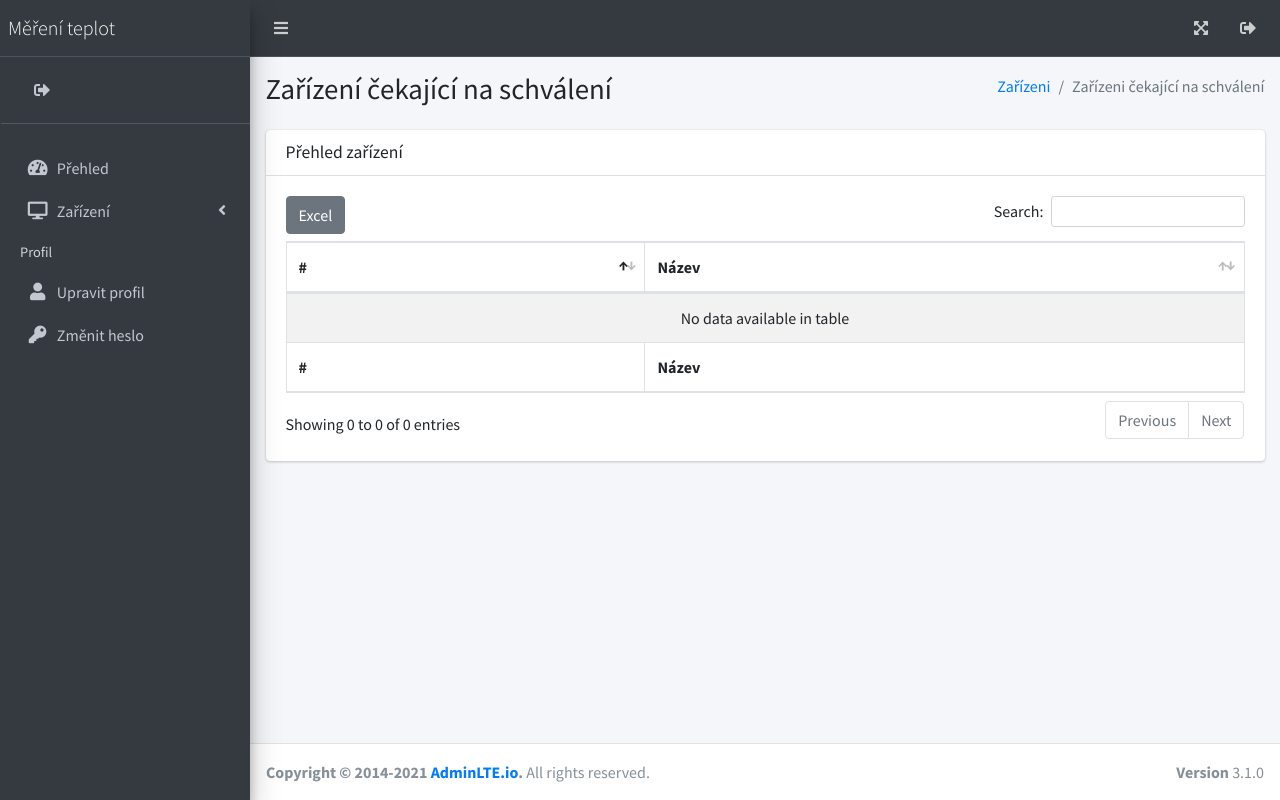
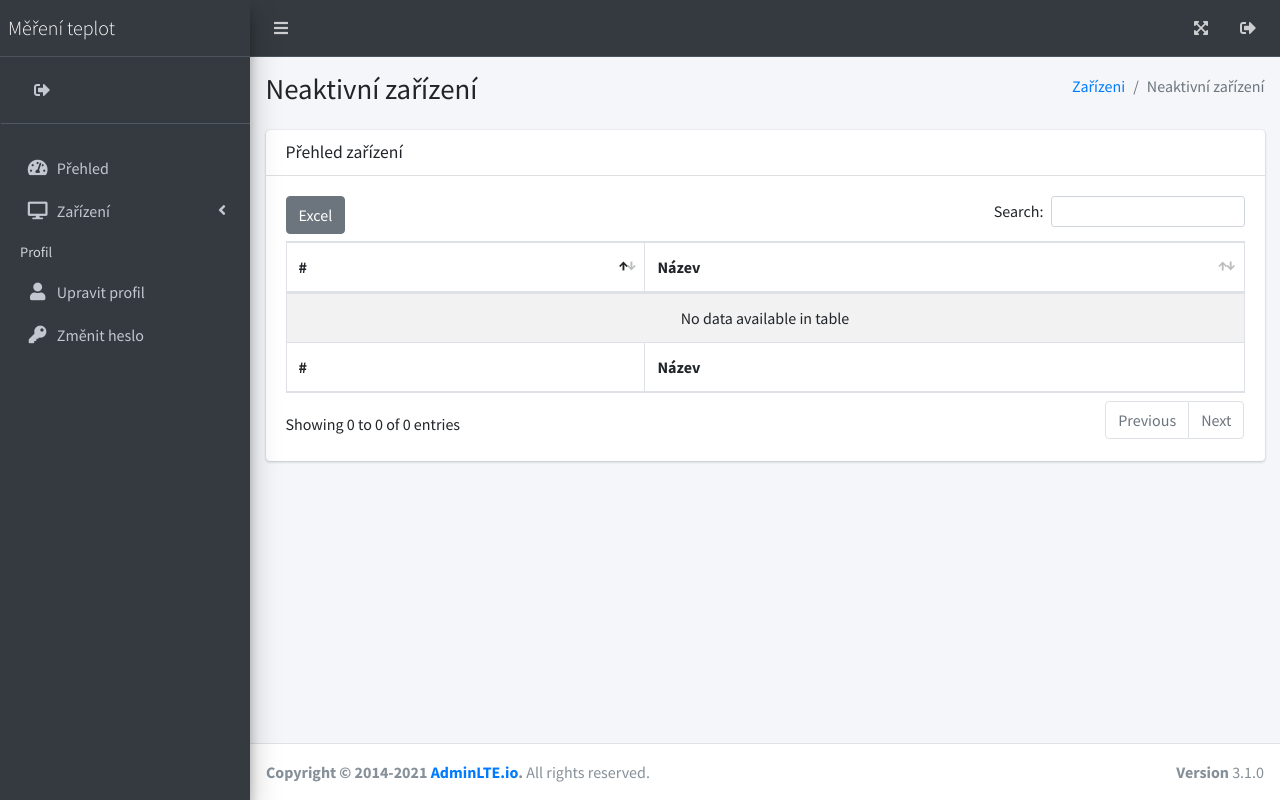
Before and after one commit to petrkruntorad/bachelors-thesis-kruntorad, a Symfony app: template templates/admin/devices/not-activated.html.twig in a window 1280 px wide. Run offline with Twig, Linux system fonts and the light colour scheme; the template is opened without the code that fills it, so the values that code supplies are empty; some libraries are stand-ins or nearby versions.

Commit message:
Text fix

```diff
--- a/templates/admin/devices/not-activated.html.twig
+++ b/templates/admin/devices/not-activated.html.twig
@@ -1,17 +1,17 @@
 {% extends 'base.html.twig' %}
-{% block title %}Zařízení | Čekající na schválení{% endblock %}
+{% block title %}Zařízení | Neaktivováno{% endblock %}
 {% block body %}
     <!-- Content Header (Page header) -->
     <section class="content-header">
         <div class="container-fluid">
             <div class="row mb-2">
                 <div class="col-sm-6">
-                    <h1>Zařízení čekající na schválení</h1>
+                    <h1>Neaktivní zařízení</h1>
                 </div>
                 <div class="col-sm-6">
                     <ol class="breadcrumb float-sm-right">
                         <li class="breadcrumb-item"><a href="{{ path('devices_not_activated') }}">Zařízeni</a></li>
-                        <li class="breadcrumb-item active">Zařízeni čekající na schválení</li>
+                        <li class="breadcrumb-item active">Neaktivní zařízení</li>
                     </ol>
                 </div>
             </div>
```
